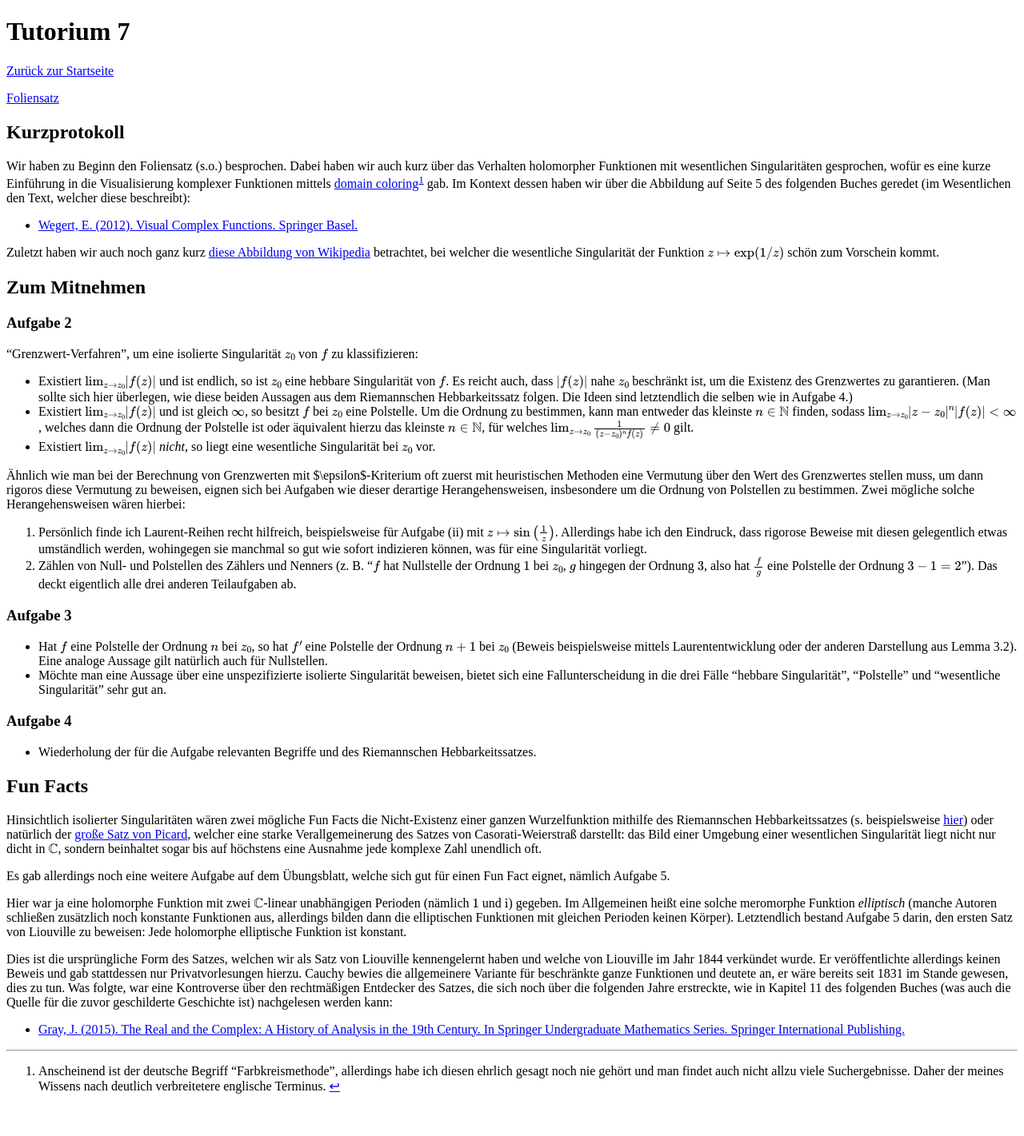
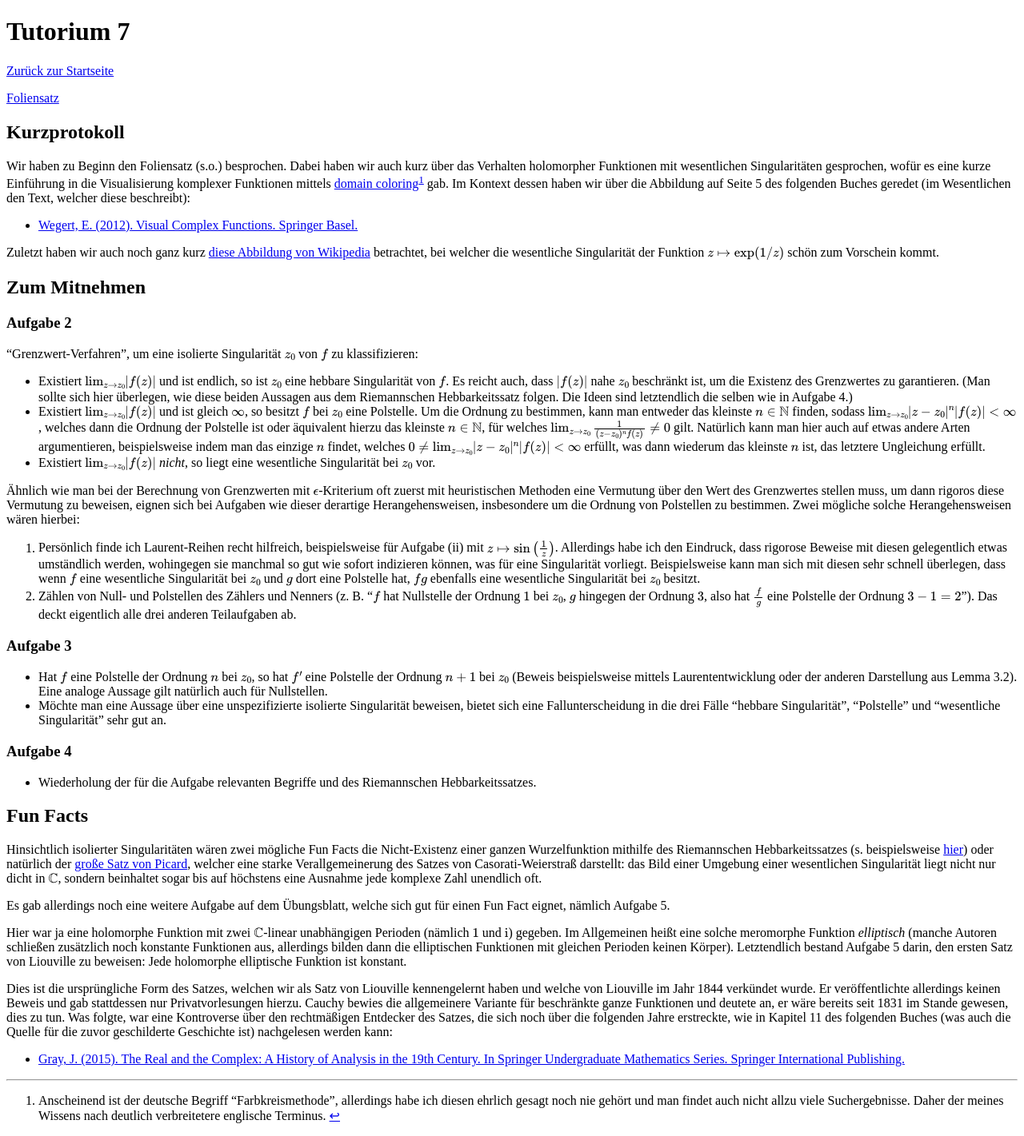
Before and after one commit to fdf-uni/ft, a Jekyll site: the page built from tutorials/tut07.md, in a window 1280 px wide. Shown: the whole page at 80% size. Built offline with Jekyll 4.4.1, drawn with Linux system fonts in a browser that asks for light colours; our own code applies the rules of GitHub Pages for plain Markdown files; before the commit the page ends 1384 px from its top, so only the background shows below that.

Commit message:
update(tut07): some small additions

```diff
--- a/tutorials/tut07.md
+++ b/tutorials/tut07.md
@@ -21,11 +21,13 @@ Zuletzt haben wir auch noch ganz kurz [diese Abbildung von Wikipedia](https://en
 - Existiert $$\lim_{z \to z_0} \lvert f(z) \rvert$$ und ist endlich, so ist $$z_0$$ eine hebbare Singularität von $$f$$. Es reicht auch, dass $$\lvert f(z) \rvert$$ nahe $$z_0$$ beschränkt ist, um die Existenz des Grenzwertes zu garantieren. (Man sollte sich hier überlegen, wie diese beiden Aussagen aus dem Riemannschen Hebbarkeitssatz folgen. Die Ideen sind letztendlich die selben wie in Aufgabe 4.)
 - Existiert $$\lim_{z \to z_0} \lvert f(z) \rvert$$ und ist gleich $$\infty$$, so besitzt $$f$$ bei $$z_0$$ eine Polstelle.
     Um die Ordnung zu bestimmen, kann man entweder das kleinste $$n \in \mathbb{N}$$ finden, sodass $$\lim_{z \to z_0} \lvert z - z_0 \rvert^n \lvert f(z) \rvert < \infty$$, welches dann die Ordnung der Polstelle ist oder äquivalent hierzu das kleinste $$n \in \mathbb{N}$$, für welches $$\lim_{z \to z_0} \frac{1}{(z - z_0)^n f(z)} \neq 0$$ gilt.
+    Natürlich kann man hier auch auf etwas andere Arten argumentieren, beispielsweise indem man das einzige $$n$$ findet, welches $$0 \neq \lim_{z \to z_0} \lvert z - z_0 \rvert^n \lvert f(z) \rvert < \infty$$ erfüllt, was dann wiederum das kleinste $$n$$ ist, das letztere Ungleichung erfüllt.
 - Existiert $$\lim_{z \to z_0} \lvert f(z) \rvert$$ _nicht_, so liegt eine wesentliche Singularität bei $$z_0$$ vor.
 
-Ähnlich wie man bei der Berechnung von Grenzwerten mit $\epsilon$-Kriterium oft zuerst mit heuristischen Methoden eine Vermutung über den Wert des Grenzwertes stellen muss, um dann rigoros diese Vermutung zu beweisen, eignen sich bei Aufgaben wie dieser derartige Herangehensweisen, insbesondere um die Ordnung von Polstellen zu bestimmen.
+Ähnlich wie man bei der Berechnung von Grenzwerten mit $$\epsilon$$-Kriterium oft zuerst mit heuristischen Methoden eine Vermutung über den Wert des Grenzwertes stellen muss, um dann rigoros diese Vermutung zu beweisen, eignen sich bei Aufgaben wie dieser derartige Herangehensweisen, insbesondere um die Ordnung von Polstellen zu bestimmen.
 Zwei mögliche solche Herangehensweisen wären hierbei:
 1. Persönlich finde ich Laurent-Reihen recht hilfreich, beispielsweise für Aufgabe (ii) mit $$z \mapsto \sin\left(\frac{1}{z}\right)$$. Allerdings habe ich den Eindruck, dass rigorose Beweise mit diesen gelegentlich etwas umständlich werden, wohingegen sie manchmal so gut wie sofort indizieren können, was für eine Singularität vorliegt.
+    Beispielsweise kann man sich mit diesen sehr schnell überlegen, dass wenn $$f$$ eine wesentliche Singularität bei $$z_0$$ und $$g$$ dort eine Polstelle hat, $$f g$$ ebenfalls eine wesentliche Singularität bei $$z_0$$ besitzt.
 2. Zählen von Null- und Polstellen des Zählers und Nenners (z. B. "$$f$$ hat Nullstelle der Ordnung $$1$$ bei $$z_0$$, $$g$$ hingegen der Ordnung $$3$$, also hat $$\frac{f}{g}$$ eine Polstelle der Ordnung $$3 - 1 = 2$$"). Das deckt eigentlich alle drei anderen Teilaufgaben ab.
 
 ### Aufgabe 3
```
